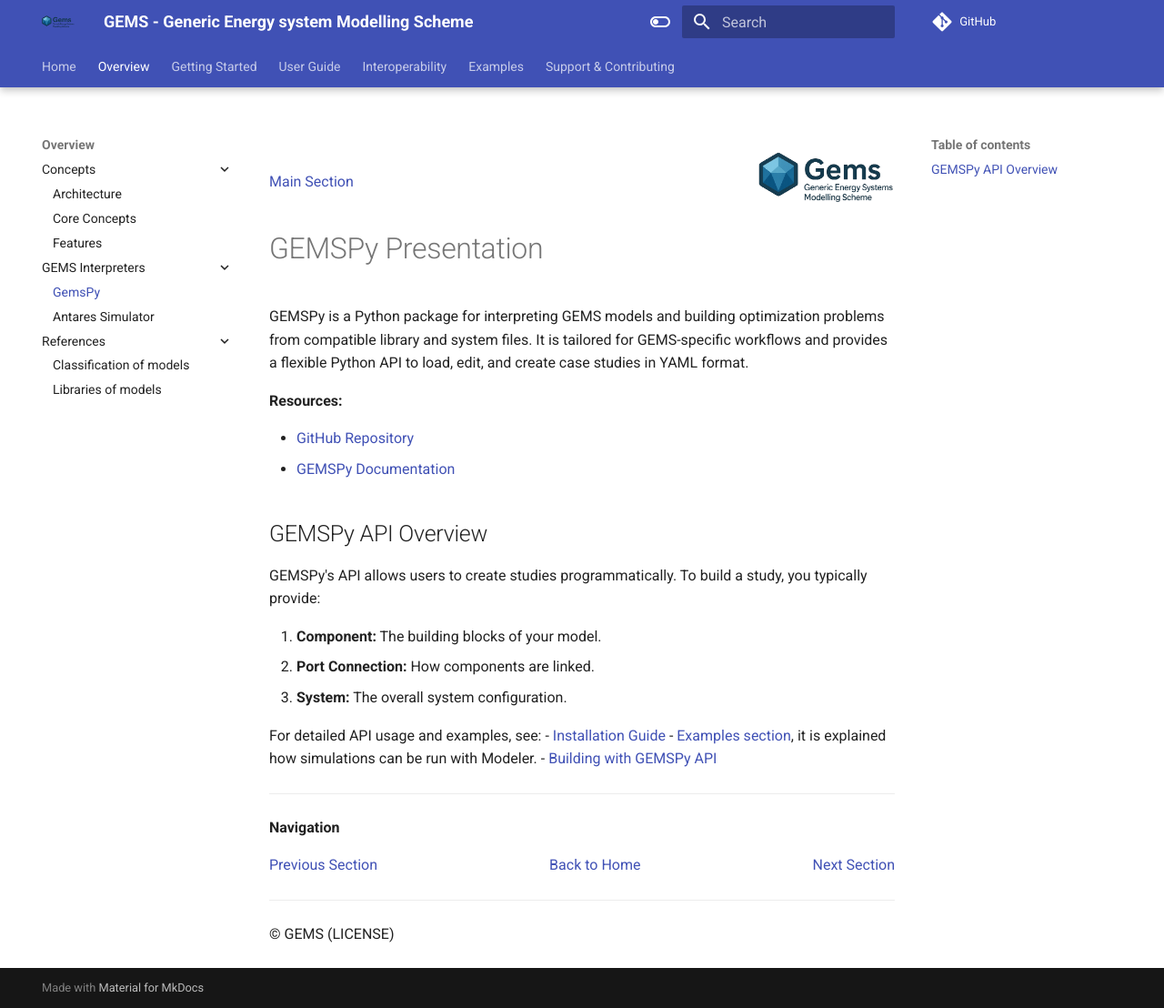
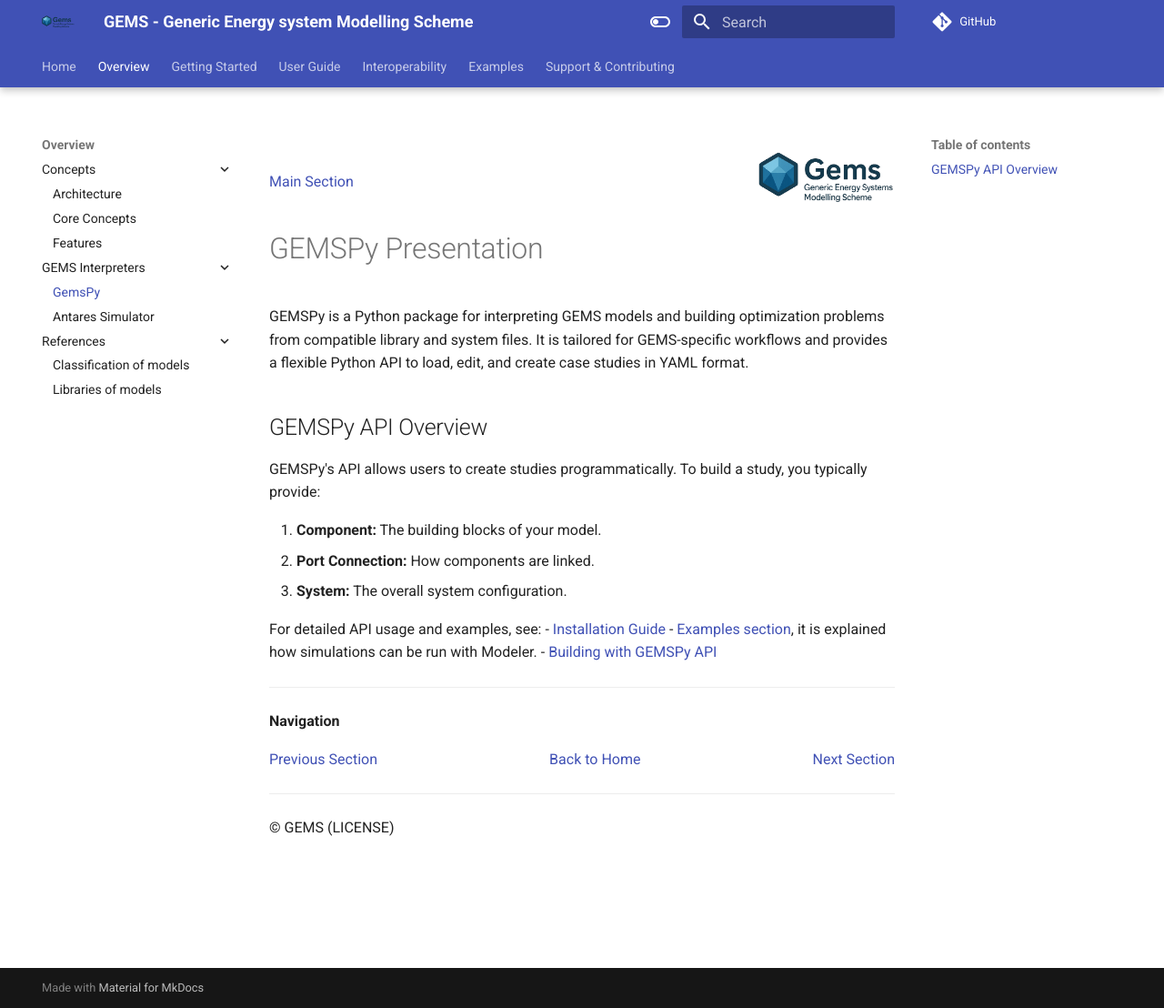
Before and after one commit to AntaresSimulatorTeam/GEMS, an MkDocs documentation site: the page built from doc/1_Overview/GEMS Interpreters/1_gemspy.md, in a window 1280 px wide and 1108 px high. Shown: the whole window at 91% size. Built offline with MkDocs 1.6.1 and Material for MkDocs 9.7.7, drawn with Linux system fonts in a browser that asks for light colours; comment, search, counter and statistics services are not loaded.

Commit message:
delete redundancy

```diff
--- a/doc/1_Overview/GEMS Interpreters/1_gemspy.md
+++ b/doc/1_Overview/GEMS Interpreters/1_gemspy.md
@@ -10,11 +10,6 @@
 # GEMSPy Presentation
 
 GEMSPy is a Python package for interpreting GEMS models and building optimization problems from compatible library and system files. It is tailored for GEMS-specific workflows and provides a flexible Python API to load, edit, and create case studies in YAML format.
-
-**Resources:**
-
-- [GitHub Repository](https://github.com/AntaresSimulatorTeam/GemsPy)
-- [GEMSPy Documentation](https://gemspy.readthedocs.io/en/latest/)
 
 ## GEMSPy API Overview
 
```
